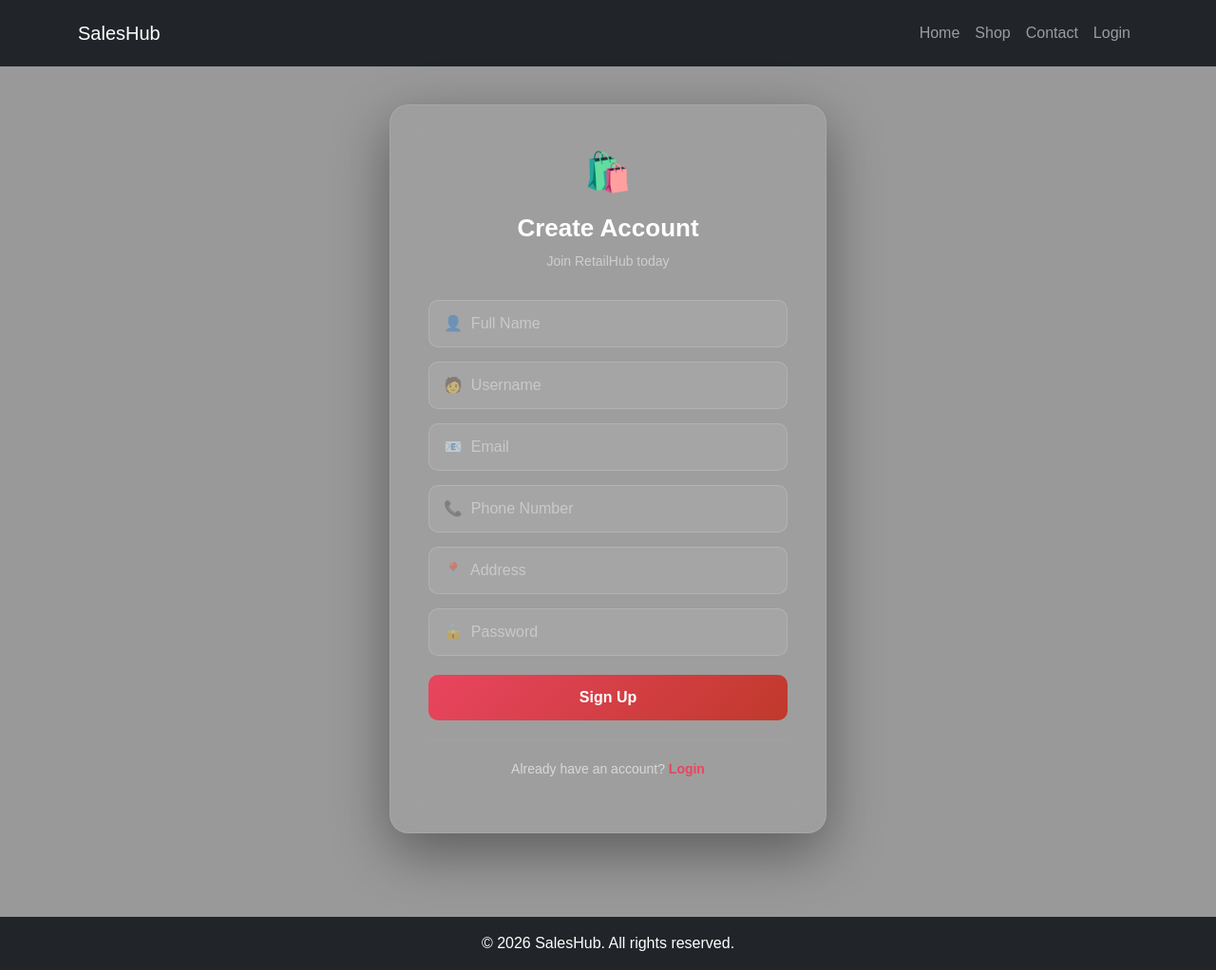
After one commit to totszafra21-gif/RetailHub, a Flask app: page /signup in a window 1280 px wide. The commit adds this page. Shown: the whole page at 95% size. Run offline with Flask 3, Linux system fonts and the light colour scheme.

Commit message:
update project files

```diff
--- a/app.py
+++ b/app.py
@@ -1,10 +1,121 @@
-from flask import Flask, render_template
+from flask import Flask, render_template, request, redirect, session
+import mysql.connector
+from werkzeug.security import generate_password_hash, check_password_hash
 
 app = Flask(__name__)
+app.secret_key = "retailhub_secret"
 
+DB_CONFIG = {
+    "host": "localhost",
+    "user": "root",
+    "password": "",
+    "database": "retailhub"
+}
+
+
+def get_db():
+    conn = mysql.connector.connect(**DB_CONFIG)
+    return conn
+
+
+def init_db():
+    conn = get_db()
+    cursor = conn.cursor()
+
+    cursor.execute("""
+    CREATE TABLE IF NOT EXISTS users(
+        id INT AUTO_INCREMENT PRIMARY KEY,
+        name VARCHAR(100),
+        username VARCHAR(100) UNIQUE,
+        email VARCHAR(100) UNIQUE,
+        phone VARCHAR(20),
+        address TEXT,
+        password VARCHAR(255)
+    )
+    """)
+
+    conn.commit()
+    cursor.close()
+    conn.close()
+
+
+# HOME
 @app.route("/")
 def home():
-    return render_template("index.html")
+    if "user" in session:
+        return render_template("home.html", user=session["user"])
+    return redirect("/login")
+
+
+# SIGN UP
+@app.route("/signup", methods=["GET", "POST"])
+def signup():
+
+    if request.method == "POST":
+        name = request.form["name"]
+        username = request.form["username"]
+        email = request.form["email"]
+        phone = request.form["phone"]
+        address = request.form["address"]
+        password = generate_password_hash(request.form["password"])
+
+        conn = get_db()
+        cursor = conn.cursor()
+
+        try:
+            cursor.execute("""
+            INSERT INTO users(name, username, email, phone, address, password)
+            VALUES(%s,%s,%s,%s,%s,%s)
+            """, (name, username, email, phone, address, password))
+
+            conn.commit()
+            return redirect("/login")
+
+        except Exception as e:
+            return f"Error: {e}"
+
+        finally:
+            cursor.close()
+            conn.close()
+
+    return render_template("signup.html")
+
+
+# LOGIN
+@app.route("/login", methods=["GET", "POST"])
+def login():
+
+    if request.method == "POST":
+        username = request.form["username"]
+        password = request.form["password"]
+
+        conn = get_db()
+        cursor = conn.cursor(dictionary=True)
+
+        cursor.execute(
+            "SELECT * FROM users WHERE username=%s",
+            (username,)
+        )
+        user = cursor.fetchone()
+        cursor.close()
+        conn.close()
+
+        if user and check_password_hash(user["password"], password):
+            session["user"] = username
+            return redirect("/")
+        else:
+            return "Invalid credentials"
+
+    return render_template("login.html")
+
+
+# LOGOUT
+@app.route("/logout")
+def logout():
+    session.clear()
+    return redirect("/login")
+
 
 if __name__ == "__main__":
+    init_db()
     app.run(debug=True)
--- a/static/style.css
+++ b/static/style.css
@@ -6,7 +6,7 @@
 }
 
 body {
-    background-color: #f4f4f4;
+    background: rgba(0, 0, 0, 0.4);
 }
 
 /* NAVBAR */
--- a/templates/base.html
+++ b/templates/base.html
@@ -3,28 +3,56 @@
 <head>
     <title>SalesHub</title>
     <meta name="viewport" content="width=device-width, initial-scale=1.0">
+
+    <!-- Bootstrap CSS -->
+    <link href="https://cdn.jsdelivr.net/npm/bootstrap@5.3.0/dist/css/bootstrap.min.css" rel="stylesheet">
+
+    <!-- Your CSS -->
     <link rel="stylesheet" href="{{ url_for('static', filename='style.css') }}">
 </head>
+
 <body>
 
-<header class="navbar">
-    <div class="logo">SalesHub</div>
+<!-- NAVBAR -->
+<nav class="navbar navbar-expand-lg navbar-dark bg-dark">
+  <div class="container">
+    <a class="navbar-brand" href="/">SalesHub</a>
 
-    <nav class="menu">
-        <a href="/">Home</a>
-        <a href="#">Shop</a>
-        <a href="#">Contact</a>
-        <a href="#">Cart</a>
-    </nav>
-</header>
+    <button class="navbar-toggler" data-bs-toggle="collapse" data-bs-target="#menu">
+      <span class="navbar-toggler-icon"></span>
+    </button>
 
+    <div class="collapse navbar-collapse" id="menu">
+      <ul class="navbar-nav ms-auto">
+        <li class="nav-item"><a class="nav-link" href="/">Home</a></li>
+        <li class="nav-item"><a class="nav-link" href="#">Shop</a></li>
+        <li class="nav-item"><a class="nav-link" href="#">Contact</a></li>
+
+        {% if session.get("user") %}
+        <li class="nav-item">
+            <a class="nav-link text-warning" href="#">Hi, {{ session["user"] }}</a>
+        </li>
+        <li class="nav-item">
+            <a class="nav-link btn btn-danger text-white ms-2 px-3" href="/logout">Logout</a>
+        </li>
+        {% else %}
+        <li class="nav-item"><a class="nav-link" href="/login">Login</a></li>
+        {% endif %}
+      </ul>
+    </div>
+  </div>
+</nav>
+
+<!-- CONTENT -->
 {% block content %}{% endblock %}
 
-<footer class="footer">
-    <div class="footer-container">
-        <p>&copy; 2026 SalesHub. All rights reserved.</p>
-</div>
+<!-- FOOTER -->
+<footer class="bg-dark text-white text-center p-3 mt-5">
+    <p class="mb-0">&copy; 2026 SalesHub. All rights reserved.</p>
 </footer>
+
+<!-- Bootstrap JS -->
+<script src="https://cdn.jsdelivr.net/npm/bootstrap@5.3.0/dist/js/bootstrap.bundle.min.js"></script>
 
 </body>
 </html>
--- /dev/null
+++ b/templates/signup.html
@@ -0,0 +1,142 @@
+{% extends "base.html" %}
+
+{% block content %}
+
+<style>
+    body {
+        background: C3BBB3;
+        min-height: 100vh;
+    }
+
+    .signup-wrapper {
+        min-height: 90vh;
+        display: flex;
+        align-items: center;
+        justify-content: center;
+        padding: 40px 0;
+    }
+
+    .signup-card {
+        background: rgba(255, 255, 255, 0.05);
+        backdrop-filter: blur(12px);
+        border: 1px solid rgba(255, 255, 255, 0.1);
+        border-radius: 20px;
+        padding: 40px;
+        width: 100%;
+        max-width: 460px;
+        box-shadow: 0 20px 60px rgba(0, 0, 0, 0.4);
+    }
+
+    .signup-logo {
+        font-size: 40px;
+        text-align: center;
+        margin-bottom: 10px;
+    }
+
+    .signup-title {
+        color: white;
+        font-size: 26px;
+        font-weight: bold;
+        text-align: center;
+        margin-bottom: 5px;
+    }
+
+    .signup-subtitle {
+        color: rgba(255,255,255,0.5);
+        text-align: center;
+        font-size: 14px;
+        margin-bottom: 30px;
+    }
+
+    .form-control {
+        background: rgba(255,255,255,0.08);
+        border: 1px solid rgba(255,255,255,0.15);
+        color: white;
+        border-radius: 10px;
+        padding: 12px 15px;
+        margin-bottom: 15px;
+    }
+
+    .form-control::placeholder {
+        color: rgba(255,255,255,0.4);
+    }
+
+    .form-control:focus {
+        background: rgba(255,255,255,0.12);
+        border-color: #e94560;
+        color: white;
+        box-shadow: 0 0 0 3px rgba(233, 69, 96, 0.2);
+    }
+
+    .btn-signup {
+        background: linear-gradient(135deg, #e94560, #c0392b);
+        border: none;
+        border-radius: 10px;
+        padding: 12px;
+        font-size: 16px;
+        font-weight: bold;
+        color: white;
+        width: 100%;
+        transition: 0.3s;
+        margin-top: 5px;
+    }
+
+    .btn-signup:hover {
+        background: linear-gradient(135deg, #c0392b, #e94560);
+        transform: translateY(-2px);
+        box-shadow: 0 8px 20px rgba(233, 69, 96, 0.4);
+    }
+
+    .login-link {
+        color: rgba(255,255,255,0.6);
+        text-align: center;
+        margin-top: 20px;
+        font-size: 14px;
+    }
+
+    .login-link a {
+        color: #e94560;
+        text-decoration: none;
+        font-weight: bold;
+    }
+
+    .login-link a:hover {
+        text-decoration: underline;
+    }
+
+    .divider {
+        border-color: rgba(255,255,255,0.1);
+        margin: 20px 0;
+    }
+</style>
+
+<div class="signup-wrapper">
+    <div class="signup-card">
+
+        <div class="signup-logo">🛍️</div>
+        <div class="signup-title">Create Account</div>
+        <div class="signup-subtitle">Join RetailHub today</div>
+
+        <form method="POST">
+
+            <input type="text" name="name" class="form-control" placeholder="👤  Full Name" required>
+            <input type="text" name="username" class="form-control" placeholder="🧑  Username" required>
+            <input type="email" name="email" class="form-control" placeholder="📧  Email" required>
+            <input type="text" name="phone" class="form-control" placeholder="📞  Phone Number">
+            <input type="text" name="address" class="form-control" placeholder="📍  Address">
+            <input type="password" name="password" class="form-control" placeholder="🔒  Password" required>
+
+            <button class="btn-signup">Sign Up</button>
+
+        </form>
+
+        <hr class="divider">
+
+        <p class="login-link">
+            Already have an account? <a href="/login">Login</a>
+        </p>
+
+    </div>
+</div>
+
+{% endblock %}
```
Also changed, not shown: other parts of static/style.css (+66 -20 lines), templates/home.html (added, +53 -0 lines), templates/login.html (added, +140 -0 lines), templates/product.html (added, +33 -0 lines), templates/sales.html (added, +46 -0 lines), database.db (added), retailhub.db (added).
